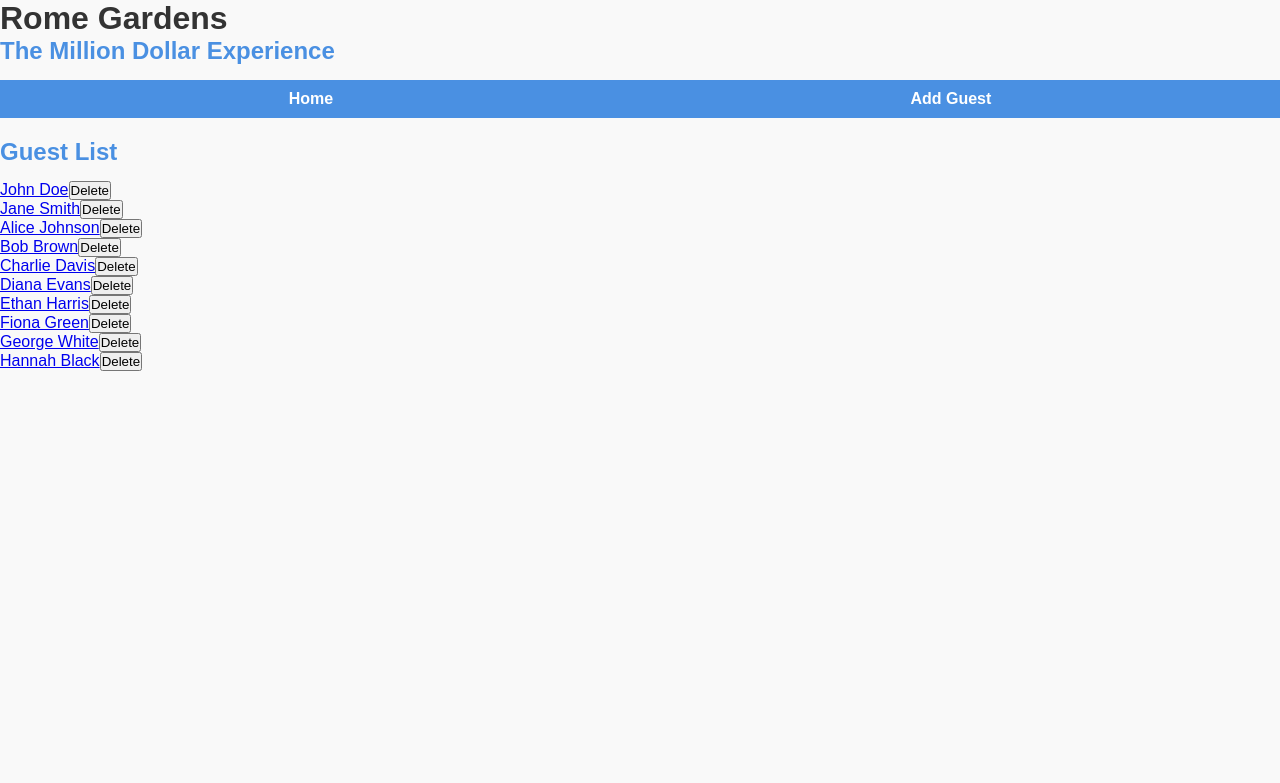
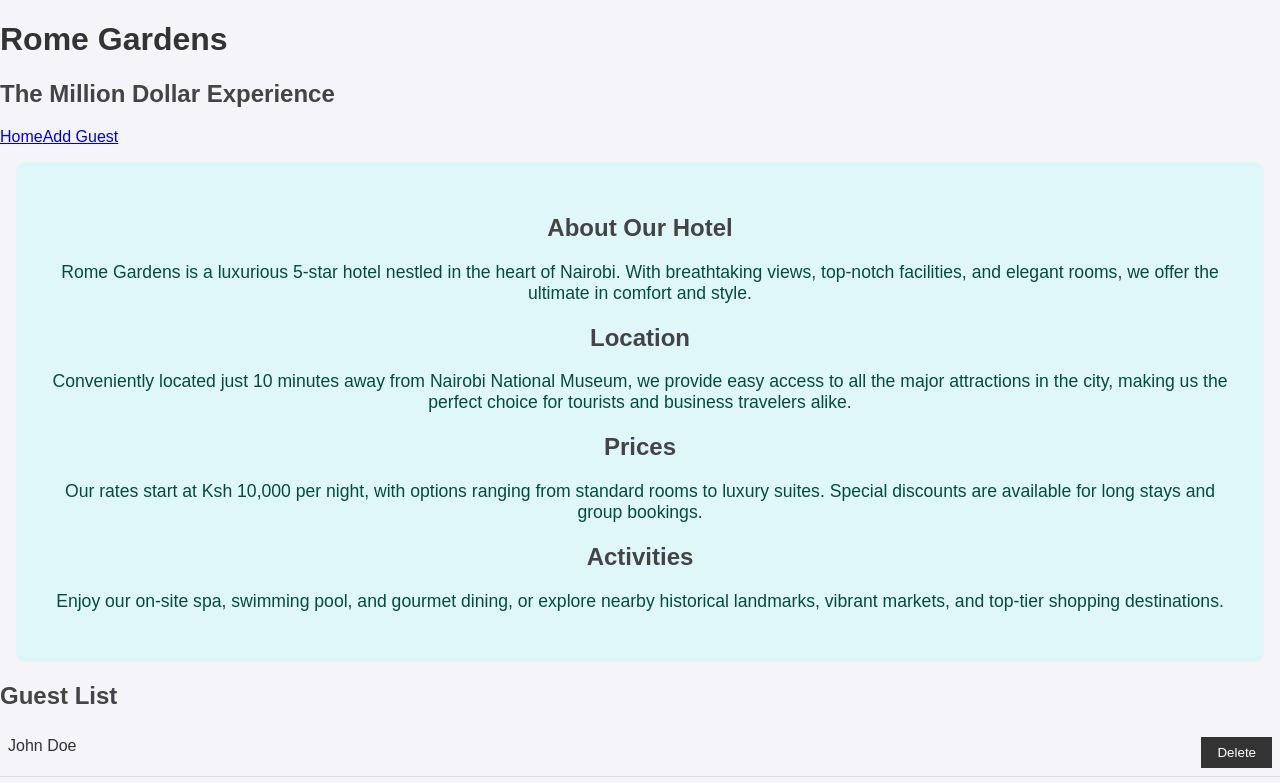
Before and after one commit to RomeOtieno501/rome-gardens-database, a React (Create React App) app: page / in a window 1280 px wide. Shown: the top 783 px of the page. Built offline with nearby package versions, Linux system fonts and the light colour scheme; data requests are answered from the project's data file.

Commit message:
Add Description

```diff
--- a/src/App.css
+++ b/src/App.css
@@ -1,150 +1,101 @@
-/* General Reset */
-* {
+body {
+    font-family: Arial, sans-serif;
     margin: 0;
     padding: 0;
-    box-sizing: border-box;
-    font-family: Arial, sans-serif;
-  }
-
-  body {
-    background-color: #f9f9f9;
+    background-color: #f4f4f9;
     color: #333;
   }
 
-  /* Layout */
-  .container {
-    max-width: 800px;
-    margin: 0 auto;
-    padding: 20px;
+  header nav {
+    background-color: #333;
+    padding: 1rem;
+    display: flex;
+    justify-content: space-between;
   }
 
-  header {
-    background-color: #4a90e2;
-    padding: 10px;
-    color: #fff;
-    text-align: center;
+  header nav a {
+    color: white;
+    text-decoration: none;
+    padding: 0.5rem 1rem;
   }
 
-  nav {
-    display: flex;
-    justify-content: space-around;
-    padding: 10px 0;
-    background-color: #4a90e2;
-    margin-bottom: 20px;
-  }
-
-  nav a {
-    color: #fff;
-    text-decoration: none;
-    font-weight: bold;
-  }
-
-  nav a:hover {
-    color: #d1e8ff;
+  header nav a:hover {
+    background-color: #555;
   }
 
   h2 {
-    margin-bottom: 15px;
-    color: #4a90e2;
+    color: #444;
   }
 
-  /* Guest List */
-  .guest-list {
-    list-style-type: none;
+  button {
+    background-color: #333;
+    color: white;
+    border: none;
+    padding: 0.5rem 1rem;
+    cursor: pointer;
   }
 
-  .guest-list li {
+  button:hover {
+    background-color: #555;
+  }
+
+  form {
     display: flex;
-    align-items: center;
-    justify-content: space-between;
-    background-color: #fff;
-    padding: 15px;
+    flex-direction: column;
+    gap: 0.5rem;
+    max-width: 400px;
+    margin: 1rem auto;
+    padding: 1rem;
     border: 1px solid #ddd;
-    margin-bottom: 10px;
+    border-radius: 5px;
+    background-color: white;
+  }
+
+  input {
+    padding: 0.5rem;
+    border: 1px solid #ddd;
     border-radius: 5px;
   }
 
-  .guest-list li:hover {
-    background-color: #f0f8ff;
+  ul {
+    list-style-type: none;
+    padding: 0;
   }
 
-  .guest-list a {
-    color: #4a90e2;
-    font-weight: bold;
+  ul li {
+    display: flex;
+    justify-content: space-between;
+    padding: 0.5rem;
+    border-bottom: 1px solid #ddd;
+  }
+
+  ul li a {
+    color: #333;
     text-decoration: none;
   }
 
-  .guest-list button {
-    background-color: #e74c3c;
-    color: #fff;
-    border: none;
-    padding: 5px 10px;
-    cursor: pointer;
-    border-radius: 3px;
-    font-size: 0.9em;
+  ul li a:hover {
+    text-decoration: underline;
   }
 
-  .guest-list button:hover {
-    background-color: #c0392b;
+  .guest-list {
+    max-width: 600px;
+    margin: 0 auto;
   }
 
-  /* Forms */
-  form {
-    background-color: #fff;
-    padding: 20px;
-    border-radius: 5px;
-    box-shadow: 0 0 5px rgba(0, 0, 0, 0.1);
+  .hotel-description {
+    text-align: center;
+    background-color: #e0f7fa;
+    padding: 2rem;
+    margin: 1rem;
+    border-radius: 10px;
   }
 
-  form input[type="text"],
-  form input[type="number"] {
-    width: 100%;
-    padding: 10px;
-    margin-bottom: 15px;
-    border: 1px solid #ddd;
-    border-radius: 3px;
+  .hotel-description h1 {
+    color: #00796b;
   }
 
-  form button {
-    background-color: #4a90e2;
-    color: #fff;
-    border: none;
-    padding: 10px 15px;
-    cursor: pointer;
-    border-radius: 3px;
-    font-size: 1em;
-    font-weight: bold;
+  .hotel-description p {
+    color: #004d40;
+    font-size: 1.1rem;
   }
-
-  form button:hover {
-    background-color: #357ab8;
-  }
-
-  /* Detail Page */
-  .guest-detail {
-    background-color: #fff;
-    padding: 20px;
-    border-radius: 5px;
-    box-shadow: 0 0 5px rgba(0, 0, 0, 0.1);
-  }
-
-  .guest-detail p {
-    margin: 10px 0;
-  }
-
-  /* Responsive Design */
-  @media (max-width: 600px) {
-    .container {
-      padding: 10px;
-    }
-
-    nav {
-      flex-direction: column;
-      text-align: center;
-    }
-
-    .guest-list li {
-      flex-direction: column;
-      align-items: flex-start;
-    }
-  }
--- a/src/App.js
+++ b/src/App.js
@@ -6,6 +6,7 @@ import GuestList from './components/GuestList';
 import GuestDetail from './components/GuestDetail';
 import AddGuestForm from './components/AddGuestForm';
 import EditGuestForm from './components/EditGuestForm';
+import HotelDescription from './components/HotelDescription';
 
 function App() {
   const [guests, setGuests] = useState([]);
@@ -34,7 +35,15 @@ function App() {
        <h2>The Million Dollar Experience</h2>
       <Header/>
       <Routes>
-       <Route path="/" element={<GuestList guests={guests} onDelete={deleteGuest} />} />
+      <Route
+          path="/"
+          element={
+            <>
+              <HotelDescription />
+              <GuestList guests={guests} onDelete={deleteGuest} />
+            </>
+          }
+      />
        <Route path="/guest/:id" element={<GuestDetail />} />
        <Route path="/add" element={<AddGuestForm onAddGuest={addGuest} />} />
        <Route path="/edit/:id" element={<EditGuestForm guests={guests} onUpdateGuest={updateGuest} />} />
--- /dev/null
+++ b/src/components/HotelDescription.js
@@ -0,0 +1,29 @@
+import React from 'react';
+
+function HotelDescription() {
+  return (
+    <div className="hotel-description">
+      <section class="description">
+        <h2>About Our Hotel</h2>
+        <p>Rome Gardens is a luxurious 5-star hotel nestled in the heart of Nairobi. With breathtaking views, top-notch facilities, and elegant rooms, we offer the ultimate in comfort and style.</p>
+      </section>
+
+      <section class="location">
+        <h2>Location</h2>
+        <p>Conveniently located just 10 minutes away from Nairobi National Museum, we provide easy access to all the major attractions in the city, making us the perfect choice for tourists and business travelers alike.</p>
+      </section>
+
+      <section class="prices">
+        <h2>Prices</h2>
+        <p>Our rates start at Ksh 10,000 per night, with options ranging from standard rooms to luxury suites. Special discounts are available for long stays and group bookings.</p>
+      </section>
+
+      <section class="activities">
+        <h2>Activities</h2>
+        <p>Enjoy our on-site spa, swimming pool, and gourmet dining, or explore nearby historical landmarks, vibrant markets, and top-tier shopping destinations.</p>
+      </section>
+    </div>
+  );
+}
+
+export default HotelDescription;
```
